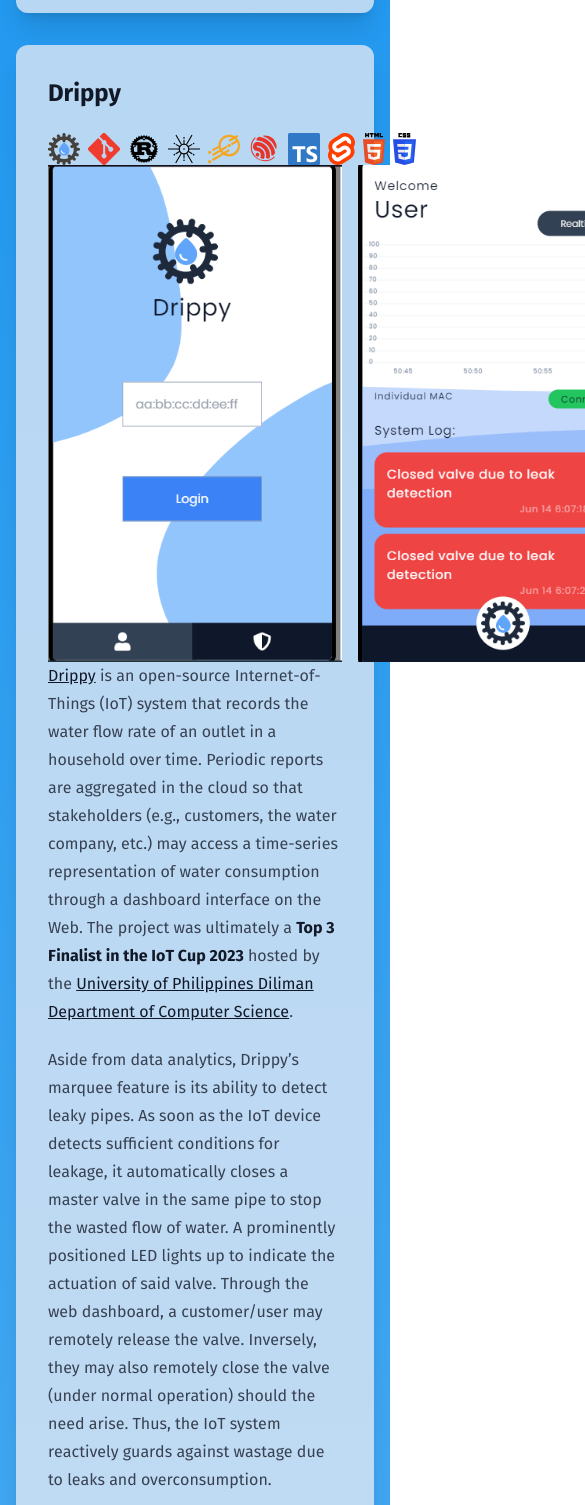
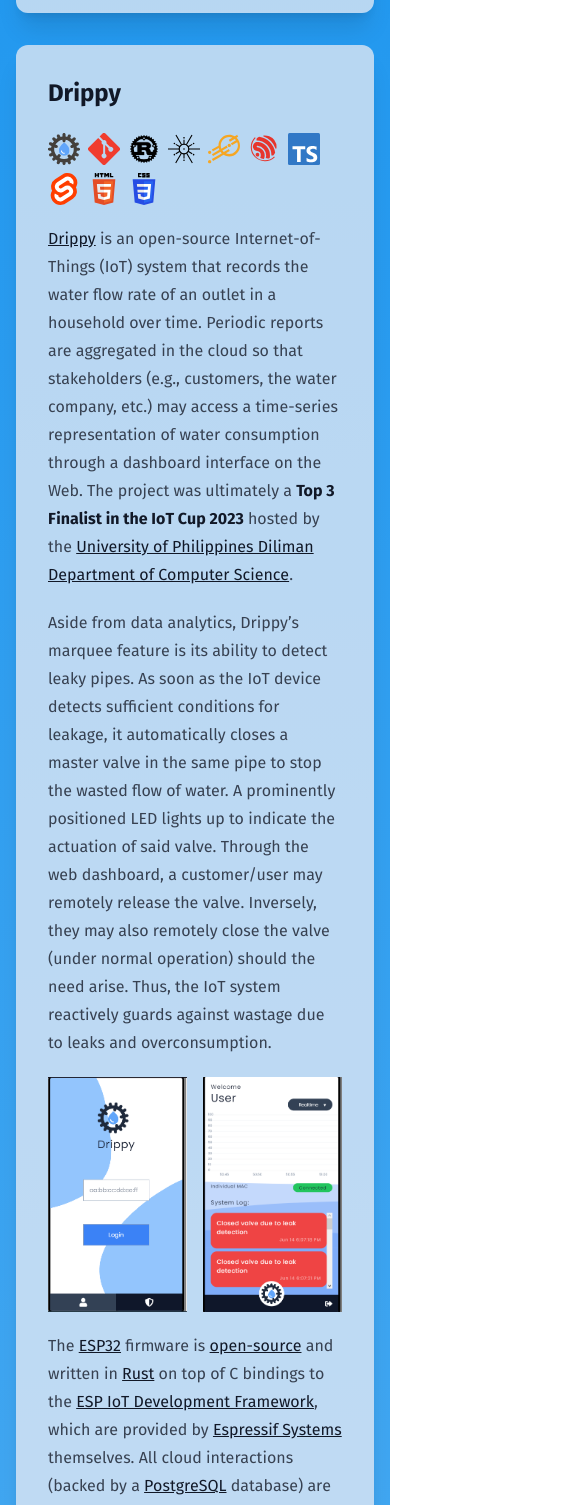
Before and after one commit to BastiDood/bastidood.github.io, a SvelteKit app: page /portfolio in a window 390 px wide. Shown: the part 1339-2844 px from the top of the page, 585 px wide, since content can reach past the window. Built offline with nearby package versions, Linux system fonts and the light colour scheme.

Commit message:
fix(portfolio): improve layout for Drippy mobile

```diff
--- a/src/routes/portfolio/+page.svelte
+++ b/src/routes/portfolio/+page.svelte
@@ -53,7 +53,7 @@
         <!-- TODO: UP CSI Website -->
         <section id="drippy" class="rounded-xl bg-card p-8 shadow-xl max-w-none">
             <h2>Drippy</h2>
-            <div class="flex gap-2">
+            <div class="flex flex-wrap gap-2">
                 <img class="m-0 w-8 h-8" src="{drippy}" alt="Drippy" />
                 <img class="m-0 w-8 h-8" src="{git}" alt="Git" />
                 <img class="m-0 w-8 h-8" src="{rust}" alt="Rust" />
@@ -64,10 +64,6 @@
                 <img class="m-0 w-8 h-8" src="{svelte}" alt="Svelte" />
                 <img class="m-0 w-8 h-8" src="{html}" alt="HTML" />
                 <img class="m-0 w-8 h-8" src="{css}" alt="CSS" />
-            </div>
-            <div class="flex gap-4 justify-around float-right">
-                <img class="m-0" src="{drippyLogin}" alt="login page for Drippy dashboard" loading="lazy" />
-                <img class="m-0" src="{drippyDashboard}" alt="Drippy dashboard" loading="lazy" />
             </div>
             <p>
                 <a href="https://github.com/drippy-iot">Drippy</a> is an open-source Internet-of-Things (IoT) system
@@ -87,6 +83,17 @@
                 they may also remotely close the valve (under normal operation) should the need arise. Thus, the IoT
                 system reactively guards against wastage due to leaks and overconsumption.
             </p>
+            <div class="flex gap-4 justify-around">
+                <div>
+                    <img
+                        class="m-0 max-h-96"
+                        src="{drippyLogin}"
+                        alt="login page for Drippy dashboard"
+                        loading="lazy"
+                    />
+                </div>
+                <div><img class="m-0 max-h-96" src="{drippyDashboard}" alt="Drippy dashboard" loading="lazy" /></div>
+            </div>
             <p>
                 The <a href="https://www.espressif.com/en/products/socs/esp32">ESP32</a> firmware is
                 <a href="https://github.com/drippy-iot/metro-tap">open-source</a>
@@ -132,7 +139,7 @@
         </section>
         <section id="doctrack" class="rounded-xl bg-card p-8 shadow-xl max-w-none">
             <h2>DocTrack</h2>
-            <div class="flex gap-2">
+            <div class="flex flex-wrap gap-2">
                 <img class="m-0 w-8 h-8" src="{doctrack}" alt="DocTrack" />
                 <img class="m-0 w-8 h-8" src="{git}" alt="Git" />
                 <img class="m-0 w-8 h-8" src="{deno}" alt="Deno" />
@@ -188,7 +195,7 @@
         </section>
         <section id="palai" class="rounded-xl bg-card p-8 shadow-xl max-w-none">
             <h2>pal.ai</h2>
-            <div class="flex gap-2">
+            <div class="flex flex-wrap gap-2">
                 <img class="m-0 w-8 h-8" src="{palai}" alt="pal.ai" />
                 <img class="m-0 w-8 h-8" src="{git}" alt="Git" />
                 <img class="m-0 w-8 h-8" src="{deno}" alt="Deno" />
@@ -259,7 +266,7 @@
         </section>
         <section id="soundrave" class="rounded-xl bg-card p-8 shadow-xl max-w-none">
             <h2>SoundRave</h2>
-            <div class="flex gap-2">
+            <div class="flex flex-wrap gap-2">
                 <img class="m-0 w-8 h-8" src="{git}" alt="Git" />
                 <img class="m-0 w-8 h-8" src="{node}" alt="Node.js" />
                 <img class="m-0 w-8 h-8" src="{express}" alt="Express.js" />
@@ -289,7 +296,7 @@
         </section>
         <section id="chrozone" class="rounded-xl bg-card p-8 shadow-xl max-w-none">
             <h2>Chrozone</h2>
-            <div class="flex gap-2">
+            <div class="flex flex-wrap gap-2">
                 <img class="m-0 w-8 h-8" src="{chrozone}" alt="Chrozone" />
                 <img class="m-0 w-8 h-8" src="{git}" alt="Git" />
                 <img class="m-0 w-8 h-8" src="{rust}" alt="Rust" />
@@ -326,7 +333,7 @@
         </section>
         <section id="quizzo" class="rounded-xl bg-card p-8 shadow-xl max-w-none">
             <h2>Quizzo</h2>
-            <div class="flex gap-2">
+            <div class="flex flex-wrap gap-2">
                 <img class="m-0 w-8 h-8" src="{quizzo}" alt="Quizzo" />
                 <img class="m-0 w-8 h-8" src="{git}" alt="Git" />
                 <img class="m-0 w-8 h-8" src="{rust}" alt="Rust" />
@@ -357,7 +364,7 @@
         </section>
         <section id="multicast" class="rounded-xl bg-card p-8 shadow-xl max-w-none">
             <h2>UDP Multicast Chat</h2>
-            <div class="flex gap-2">
+            <div class="flex flex-wrap gap-2">
                 <img class="m-0 w-8 h-8" src="{git}" alt="Git" />
                 <img class="m-0 w-8 h-8" src="{rust}" alt="Rust" />
                 <img class="m-0 w-8 h-8" src="{tokio}" alt="Tokio" />
@@ -380,7 +387,7 @@
         </section>
         <section id="snake" class="rounded-xl bg-card p-8 shadow-xl max-w-none">
             <h2>Snake Clone with SDL2</h2>
-            <div class="flex gap-2">
+            <div class="flex flex-wrap gap-2">
                 <img class="m-0 w-8 h-8" src="{git}" alt="Git" />
                 <img class="m-0 w-8 h-8" src="{cpp}" alt="C++" />
                 <img class="m-0 w-8 h-8" src="{cmake}" alt="CMake" />
@@ -409,7 +416,7 @@
         </section>
         <section id="option-block" class="rounded-xl bg-card p-8 shadow-xl max-w-none">
             <h2>A Block of Optionals!</h2>
-            <div class="flex gap-2">
+            <div class="flex flex-wrap gap-2">
                 <img class="m-0 w-8 h-8" src="{git}" alt="Git" />
                 <img class="m-0 w-8 h-8" src="{rust}" alt="Rust" />
             </div>
```
